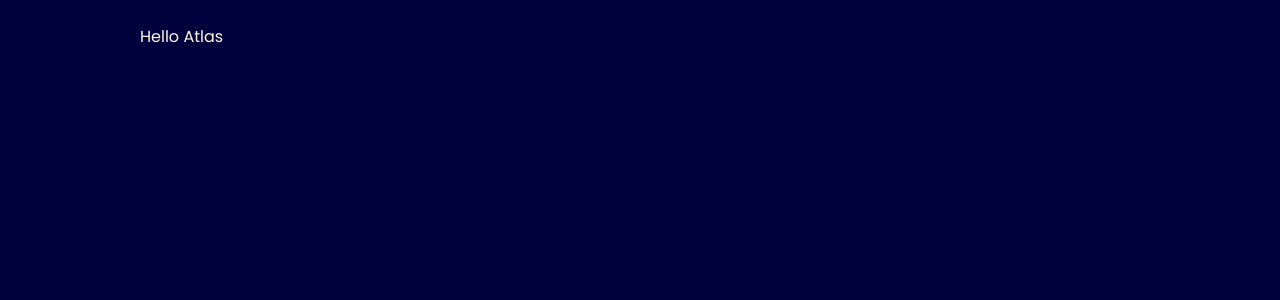
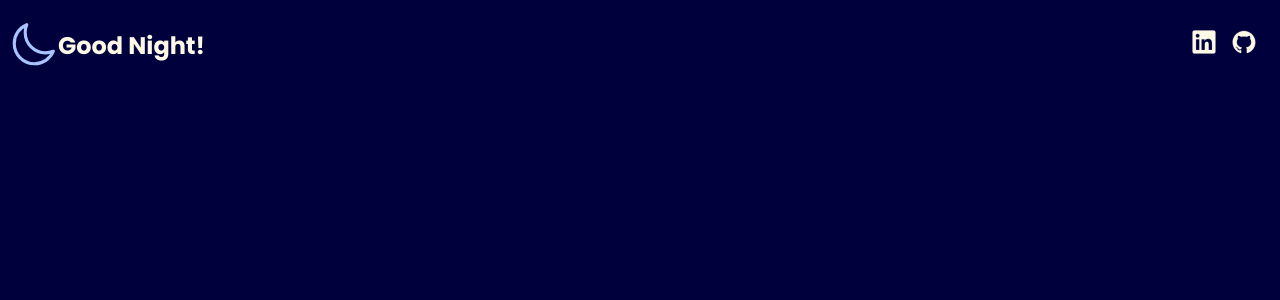
Before and after one commit to EliBrank/atlas-react-and-jsx, a React (Vite) app: page / in a window 1280 px wide. Shown: the top 300 px of the page. Built offline with nearby package versions, Linux system fonts and the light colour scheme.

Commit message:
add components for header, greeting, social links, bring into main App component

```diff
--- a/src/App.jsx
+++ b/src/App.jsx
@@ -1,5 +1,7 @@
+import Header from "./components/Header";
+
 function App() {
-  return <div className="app">Hello Atlas</div>;
+  return <Header />;
 }
 
 export default App;
--- /dev/null
+++ b/src/components/Greeting.jsx
@@ -0,0 +1,28 @@
+import dayIcon from '../assets/day.svg'
+import nightIcon from '../assets/night.svg'
+
+const Greeting = () => {
+  const currentTime = new Date();
+  const timeOfDay = getTimeOfDay(currentTime);
+  // it is daytime if it is morning or afternoon
+  const isDaytime = timeOfDay == 'Morning' || timeOfDay == 'Afternoon' ? true : false;
+  return <div className="greeting">
+    <img
+      src={isDaytime ? dayIcon : nightIcon}
+      alt={isDaytime ? "sun icon" : "moon icon"}
+    />
+    <h1>Good {timeOfDay}!</h1>
+  </div>;
+}
+
+function getTimeOfDay(currentTime) {
+  const timeInHours = currentTime.getHours();
+  let timeOfDay = 'Night';
+  if (timeInHours >= 6 && timeInHours < 12) timeOfDay = 'Morning';
+  if (timeInHours >= 12 && timeInHours < 17) timeOfDay = 'Afternoon';
+  if (timeInHours >= 17 && timeInHours < 21) timeOfDay = 'Evening';
+
+  return timeOfDay;
+}
+
+export default Greeting;
--- /dev/null
+++ b/src/components/Header.jsx
@@ -0,0 +1,11 @@
+import Greeting from "../components/Greeting";
+import SocialLinks from "../components/SocialLinks";
+
+const Header = () => {
+  return <nav>
+    <Greeting />
+    <SocialLinks />
+  </nav>
+}
+
+export default Header;
--- /dev/null
+++ b/src/components/SocialLinks.jsx
@@ -0,0 +1,15 @@
+import linkedinIcon from '../assets/linkedin.svg'
+import githubIcon from '../assets/github.svg'
+
+const SocialLinks = () => {
+  return <div className="social-links">
+    <a href="https://www.linkedin.com/in/elias-brinkman/" target="_blank">
+      <img src={linkedinIcon} alt="LinkedIn Icon" />
+    </a>
+    <a href="https://www.github.com/elibrank" target="_blank">
+      <img src={githubIcon} alt="GitHub Icon" />
+    </a>
+  </div>
+}
+
+export default SocialLinks;
```
